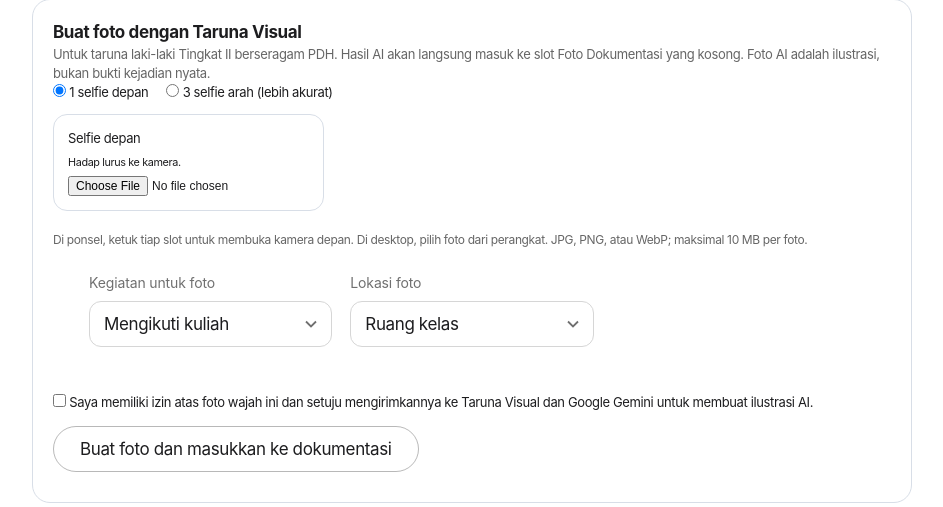
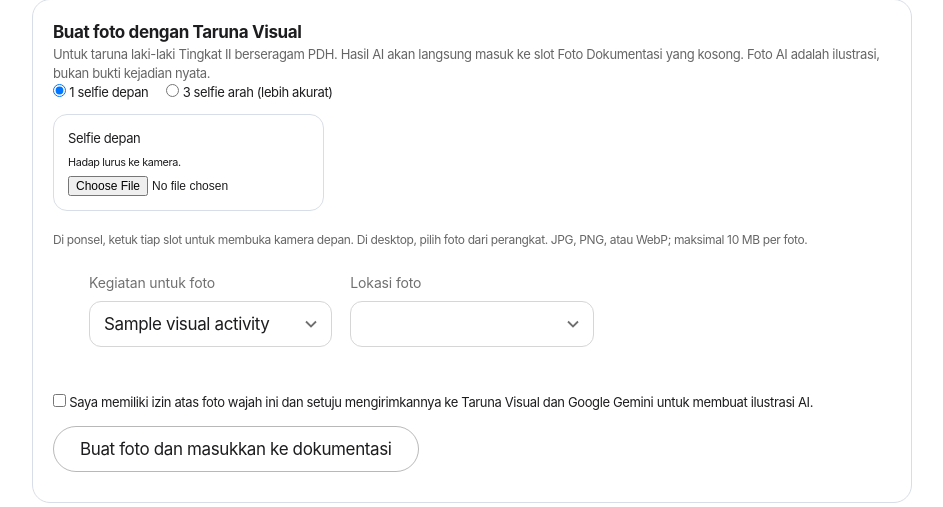
Before and after one commit to rivaldianggarapurwadi-gif/lhp-web-6, a Flask app: template templates/index.html in a window 1280 px wide. Shown: the part 1299-1806 px from the top of the page, without its empty margins (168-1111 px from the left). Run offline with Flask 3, Linux system fonts and the light colour scheme; the template is opened without the code that fills it: most values are stand-ins (such as "Sample title", 1, 10 or a date in 2020); grey boxes marked "Sample" are stand-in pictures; lists and menus that the app fills with data are empty; some libraries are stand-ins or nearby versions.

Commit message:
Sync AI-photo activities with Taruna Visual; Haiku scan; crop top only
- The "Kegiatan untuk foto" list now comes from Taruna Visual
  GET /api/activities (cached 10 min, refreshed in a background thread,
  never blocks the page; built-in fallback). Adds Mempelajari kebudayaan
  daerah, Imam salat, Mengajari taruna junior; removes saron/gong/wayang/
  bonang, which Taruna Visual now maps to a random culture variant.
- Timestamp scan uses claude-haiku-5-5 (effort low, max_tokens 2048 since
  thinking counts toward the cap) instead of claude-sonnet-4-6.
- Documentation photos lose only their top tenth (PHOTO_CROP_BOTTOM = 0).
- Tests: activity sync (remote list, bad data, non-blocking, fallback),
  crop tests updated to top-only.

Co-Authored-By: Claude Opus 5.5 <noreply@anthropic.com>
Claude-Session: https://claude.ai/code/session_01J7Qy7RTvWfBVGXshM9HVkM

```diff
--- a/app.py
+++ b/app.py
@@ -949,6 +949,62 @@ TARUNA_VISUAL_BASE      = os.environ.get('TARUNA_VISUAL_BASE',
                                          'https://taruna-visual-production-04a8.up.railway.app').rstrip('/')
 TARUNA_VISUAL_REF_TOKEN = os.environ.get('TARUNA_VISUAL_REF_TOKEN', '')
 
+# Daftar kegiatan foto AI diambil dari Taruna Visual (GET /api/activities) supaya
+# pilihan di form selalu sama dengan yang diterima server Taruna Visual. Halaman
+# tidak pernah menunggu: pakai cache/cadangan, segarkan di thread latar.
+TARUNA_VISUAL_ACTIVITIES_FALLBACK = [
+    {'id': 'class', 'name': 'Mengikuti kuliah', 'locations': ['Ruang kelas']},
+    {'id': 'library', 'name': 'Belajar di perpustakaan', 'locations': ['Perpustakaan']},
+    {'id': 'culture', 'name': 'Mempelajari kebudayaan daerah', 'locations': ['Ruang gamelan']},
+    {'id': 'handover', 'name': 'Menyerahkan bantuan', 'locations': ['Area parkir']},
+    {'id': 'sweeping', 'name': 'Membersihkan halaman', 'locations': ['Halaman gereja', 'Halaman beratap']},
+    {'id': 'traffic', 'name': 'Mengatur lalu lintas', 'locations': ['Tepi jalan']},
+    {'id': 'polsek', 'name': 'Berfoto di depan Polsek', 'locations': ['Polsek Gajahmungkur']},
+    {'id': 'donation_count', 'name': 'Menghitung donasi di masjid', 'locations': ['Masjid']},
+    {'id': 'imam_solat', 'name': 'Imam salat', 'locations': ['Akpol']},
+    {'id': 'teach_juniors', 'name': 'Mengajari taruna junior', 'locations': ['Akpol']},
+]
+VISUAL_ACTIVITIES_TTL = 10 * 60
+_visual_activities = {'data': None, 'at': 0.0, 'refreshing': False}
+_visual_activities_lock = threading.Lock()
+
+def _valid_activity_list(items):
+    if not isinstance(items, list) or not items:
+        return None
+    out = []
+    for a in items:
+        if not isinstance(a, dict):
+            return None
+        locs = a.get('locations')
+        if not (isinstance(a.get('id'), str) and isinstance(a.get('name'), str)
+                and isinstance(locs, list) and locs and all(isinstance(l, str) for l in locs)):
+            return None
+        out.append({'id': a['id'], 'name': a['name'], 'locations': locs})
+    return out
+
+def _refresh_visual_activities():
+    import urllib.request
+    try:
+        with urllib.request.urlopen(TARUNA_VISUAL_BASE + '/api/activities', timeout=8) as r:
+            items = _valid_activity_list(json.load(r).get('activities'))
+        if items:
+            with _visual_activities_lock:
+                _visual_activities['data'] = items
+                _visual_activities['at'] = time.time()
+    except Exception as e:
+        app.logger.warning('Daftar kegiatan Taruna Visual gagal dimuat: %s', e)
+    finally:
+        with _visual_activities_lock:
+            _visual_activities['refreshing'] = False
+
+def visual_activities():
+    with _visual_activities_lock:
+        data, stale = _visual_activities['data'], time.time() - _visual_activities['at'] > VISUAL_ACTIVITIES_TTL
+        if stale and not _visual_activities['refreshing']:
+            _visual_activities['refreshing'] = True
+            threading.Thread(target=_refresh_visual_activities, daemon=True).start()
+    return data or TARUNA_VISUAL_ACTIVITIES_FALLBACK
+
 def _send_reference_photos(paths, data):
     """Baca foto sekarang (file temp segera dihapus), kirim di thread latar
     supaya unduhan dokumen tidak menunggu Taruna Visual."""
@@ -986,7 +1042,7 @@ def _send_reference_photos(paths, data):
 
 # Potong tepi atas dan bawah foto sebelum stempel timestamp dan sebelum masuk LHP.
 PHOTO_CROP_TOP = 0.10
-PHOTO_CROP_BOTTOM = 0.10
+PHOTO_CROP_BOTTOM = 0.0    # hanya bagian atas yang dipotong (permintaan pemilik)
 
 def _crop_documentation_photo(path):
     """Potong 1/10 atas dan bawah foto setelah rotasi EXIF. Gagal → foto asli."""
@@ -1563,7 +1619,8 @@ def index():
                            user_picture=user.get('picture',''),
                            token_packages=TOKEN_PACKAGES,
                            duitku_configured=duitku_configured(),
-                           refs_enabled=bool(TARUNA_VISUAL_REF_TOKEN))
+                           refs_enabled=bool(TARUNA_VISUAL_REF_TOKEN),
+                           visual_activities=visual_activities())
 
 @app.route('/admin/login', methods=['GET'])
 def admin_login_redirect():
@@ -2174,8 +2231,12 @@ def api_analyze_photo():
         )
 
         payload = json.dumps({
-            "model": "claude-sonnet-4-6",
-            "max_tokens": 400,
+            # Haiku: cukup untuk membaca teks timestamp, jauh lebih murah dari Sonnet.
+            # Thinking aktif secara default dan ikut dihitung di max_tokens, jadi
+            # effort rendah + batas lebih longgar supaya JSON tidak terpotong.
+            "model": "claude-haiku-5-5",
+            "max_tokens": 2048,
+            "output_config": {"effort": "low"},
             "messages": [{
                 "role": "user",
                 "content": [
--- a/templates/index.html
+++ b/templates/index.html
@@ -496,12 +496,7 @@
       <div class="grid">
         <div class="field"><label>Kegiatan untuk foto</label>
           <select id="visual-activity" onchange="updateVisualLocations()">
-            <option value="class">Mengikuti kuliah</option><option value="library">Belajar di perpustakaan</option>
-            <option value="handover">Menyerahkan bantuan</option><option value="sweeping">Membersihkan halaman</option>
-            <option value="traffic">Mengatur lalu lintas</option><option value="donation_count">Menghitung donasi di masjid</option>
-            <option value="saron">Memainkan saron</option><option value="gong">Memukul gong</option>
-            <option value="wayang">Memainkan wayang</option><option value="bonang">Memainkan bonang</option>
-            <option value="polsek">Berfoto di depan Polsek</option>
+            {% for a in visual_activities or [] %}<option value="{{ a.id }}">{{ a.name }}</option>{% endfor %}
           </select></div>
         <div class="field"><label>Lokasi foto</label><select id="visual-location"></select></div>
       </div>
@@ -779,16 +774,13 @@ document.getElementById('f-kompi').addEventListener('input', triggerLookup);
 // f-tingkat sudah punya onchange="onTingkatChange()" di HTML-nya.
 
 // ── Taruna Visual ─────────────────────────────────────────────────────────────
-const visualLocations = {
-  class:['Ruang kelas'], library:['Perpustakaan'], handover:['Area parkir'],
-  sweeping:['Halaman gereja','Halaman beratap'], traffic:['Tepi jalan'],
-  donation_count:['Masjid'], saron:['Ruang gamelan'], gong:['Ruang gamelan'],
-  wayang:['Ruang gamelan'], bonang:['Ruang gamelan'], polsek:['Polsek Gajahmungkur']
-};
+// Daftar kegiatan dari Taruna Visual (lihat visual_activities() di app.py).
+const visualLocations = Object.fromEntries(
+  ({{ (visual_activities or [])|tojson }}).map(a => [a.id, a.locations]));
 function updateVisualLocations() {
   const activity = document.getElementById('visual-activity').value;
   document.getElementById('visual-location').replaceChildren(
-    ...visualLocations[activity].map(location => new Option(location, location)));
+    ...(visualLocations[activity] || []).map(location => new Option(location, location)));
 }
 updateVisualLocations();
 
```
Also changed, not shown: CLAUDE.md (+13 -4 lines), tests/test_photo_crop.py (+10 -10 lines), tests/test_taruna_visual.py (+37 -1 lines).
